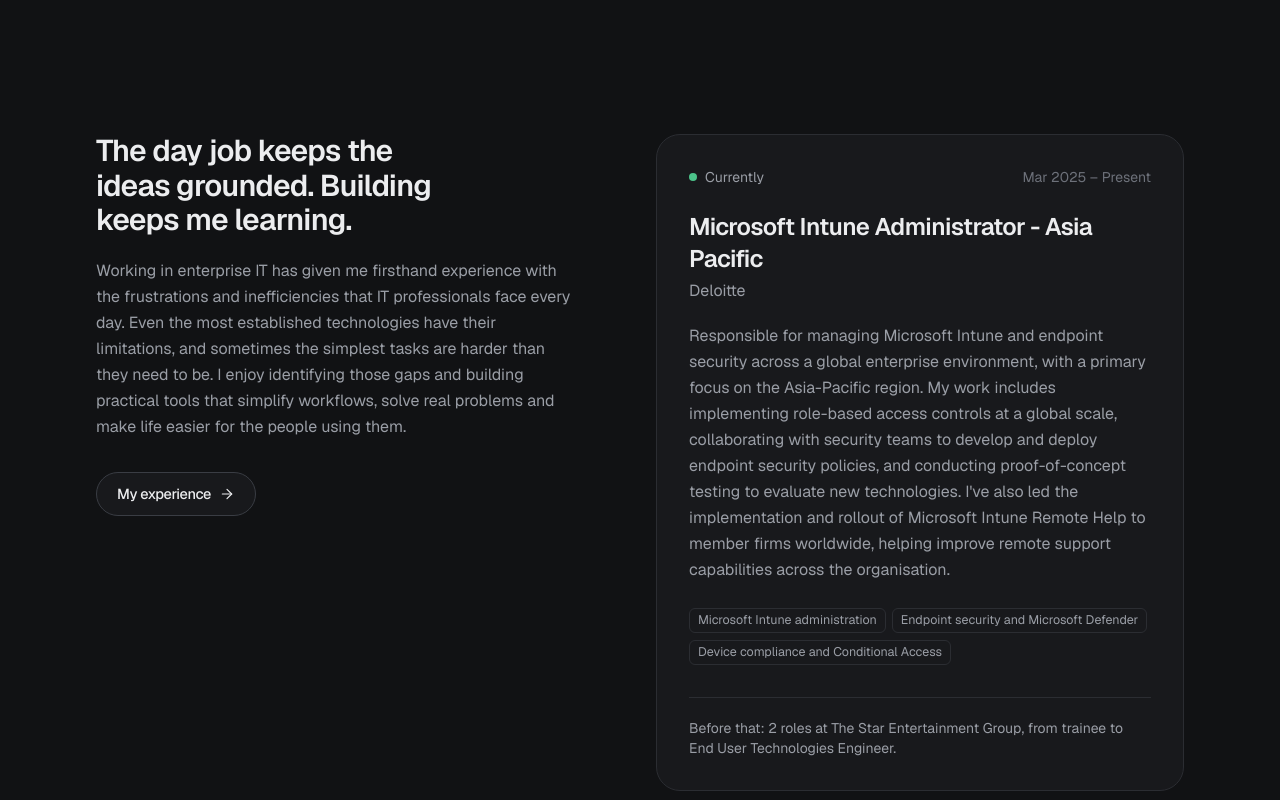
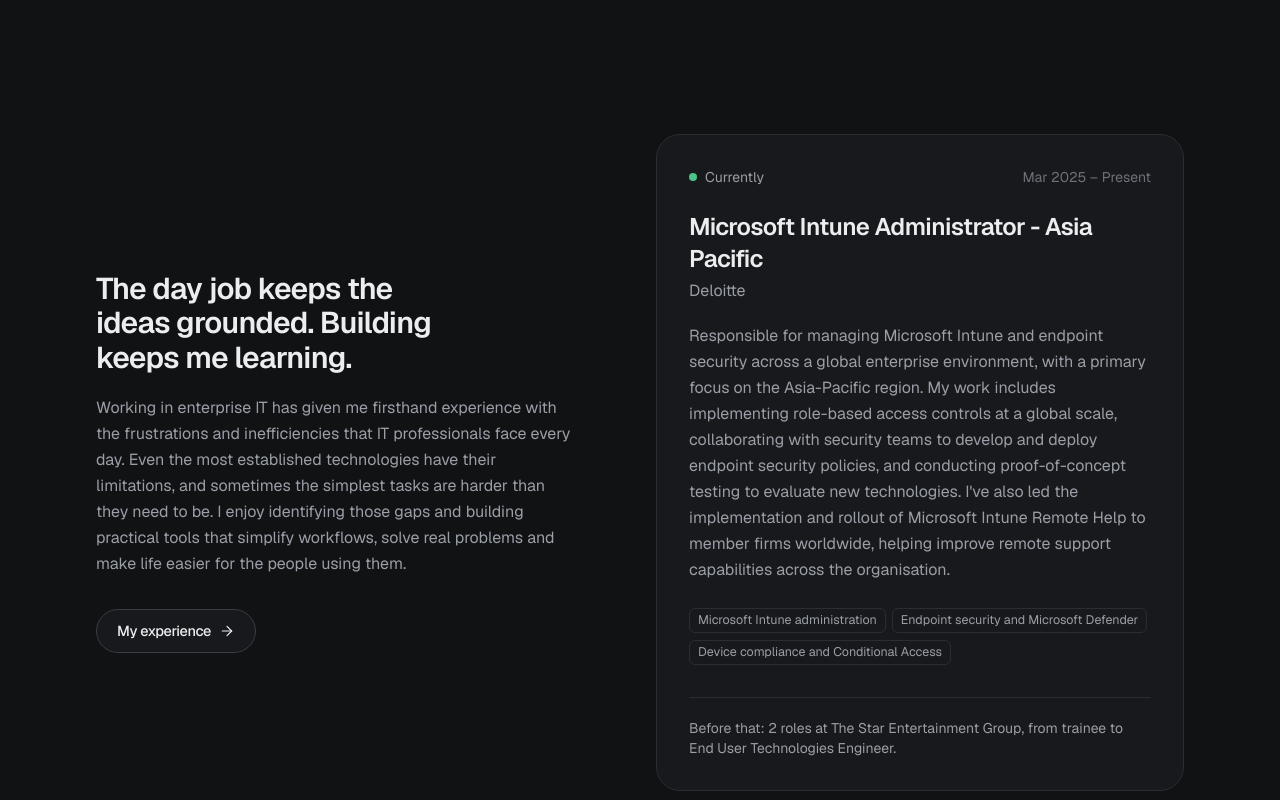
Before and after one commit to judemendez-dev/dev-portoflio, a Next.js app: page / in a window 1280 px wide. Shown: the part 2300-3100 px from the top of the page. Built offline with nearby package versions, Linux system fonts and the light colour scheme.

Commit message:
Update page.tsx

```diff
--- a/src/app/page.tsx
+++ b/src/app/page.tsx
@@ -138,7 +138,7 @@ export default function HomePage() {
 
       {/* ---------------- The two halves ---------------- */}
       <section aria-labelledby="work-title" className="py-20 sm:py-24">
-        <Container className="grid gap-12 lg:grid-cols-[1fr_1.1fr] lg:gap-20">
+        <Container className="grid gap-12 lg:grid-cols-[1fr_1.1fr] lg:items-center lg:gap-20">
           <Reveal>
             <h2 id="work-title" className="text-heading font-semibold text-balance">
               The day job keeps the ideas grounded. Building keeps me learning.
```
